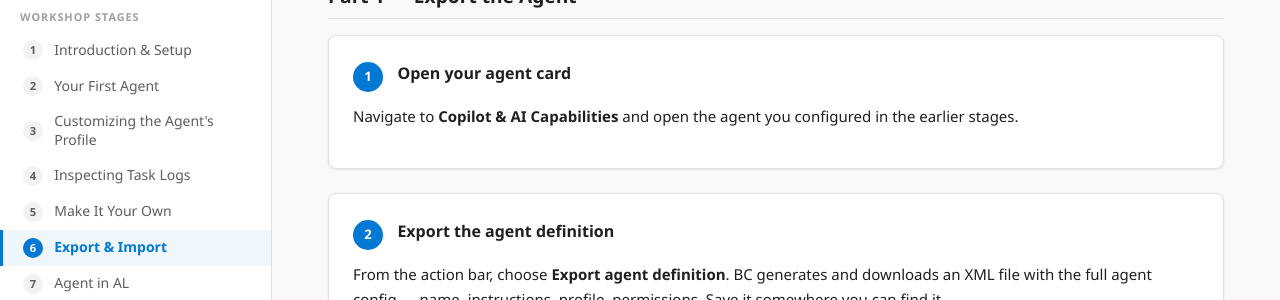
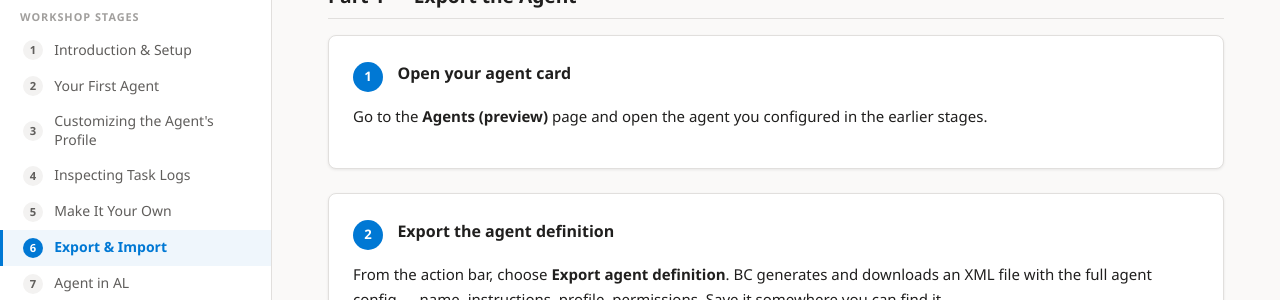
Before and after one commit to thloke/directionsAsia2026, a Jekyll site: the page built from stages/06-export-import.md, in a window 1280 px wide and 900 px high, scrolled down 328 px. Shown: the part 154-454 px from the top of the window. Built offline with Jekyll 4.4.1, drawn with Linux system fonts in a browser that asks for light colours.

Commit message:
Fix stage 6 step 1: navigate to Agents page not Copilot capabilities
Co-authored-by: Copilot <223556219+Copilot@users.noreply.github.com>

```diff
--- a/stages/06-export-import.md
+++ b/stages/06-export-import.md
@@ -22,7 +22,7 @@ Agents can be exported as XML and imported back in — handy for backups, sharin
     <div class="task-number">1</div>
     <h3>Open your agent card</h3>
   </div>
-  <p>Navigate to <strong>Copilot & AI Capabilities</strong> and open the agent you configured in the earlier stages.</p>
+  <p>Go to the <strong>Agents (preview)</strong> page and open the agent you configured in the earlier stages.</p>
 </div>
 
 <div class="task-card">
```
